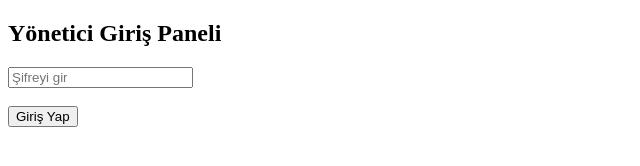
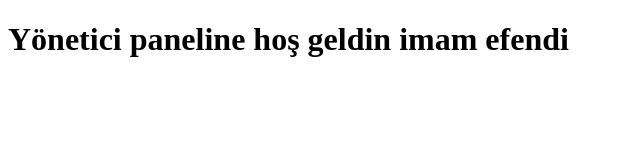
Before and after one commit to abdulrahim0966/-ifre-test, a plain HTML site: page admin.html in a window 1280 px wide. Shown: the whole page, without its empty margins (0-640 px from the left). Drawn offline with Linux system fonts and the light colour scheme.

Commit message:
Update admin.html

```diff
--- a/admin.html
+++ b/admin.html
@@ -2,28 +2,9 @@
 <html lang="tr">
 <head>
   <meta charset="UTF-8">
-  <title>Giriş</title>
+  <title>Yönetici Paneli</title>
 </head>
 <body>
-  <h2>Yönetici Giriş Paneli</h2>
-  <input type="password" id="pass" placeholder="Şifreyi gir"><br><br>
-  <button onclick="giris()">Giriş Yap</button>
-
-  <script>
-    // Şifreyi basitçe gizli tutmak için base64'e çevirdik
-    const gizliSifre = "aW1hbWVmZW5kaTEyMw=="; // imamefendi123
-
-    function giris() {
-      const girilen = document.getElementById("pass").value;
-      const kodlanmis = btoa(girilen); // kullanıcıdan gelen şifreyi encode et
-
-      if (kodlanmis === gizliSifre) {
-        alert("Giriş başarılı!");
-        window.location.href = "admin.html"; // yönetici sayfasına geç
-      } else {
-        alert("Şifre yanlış.");
-      }
-    }
-  </script>
+  <h1>Yönetici paneline hoş geldin imam efendi</h1>
 </body>
 </html>
```
